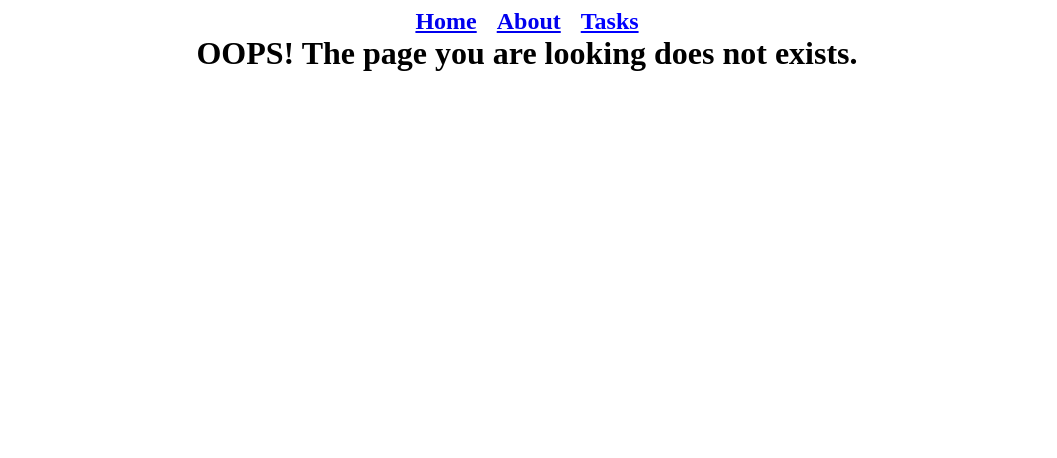
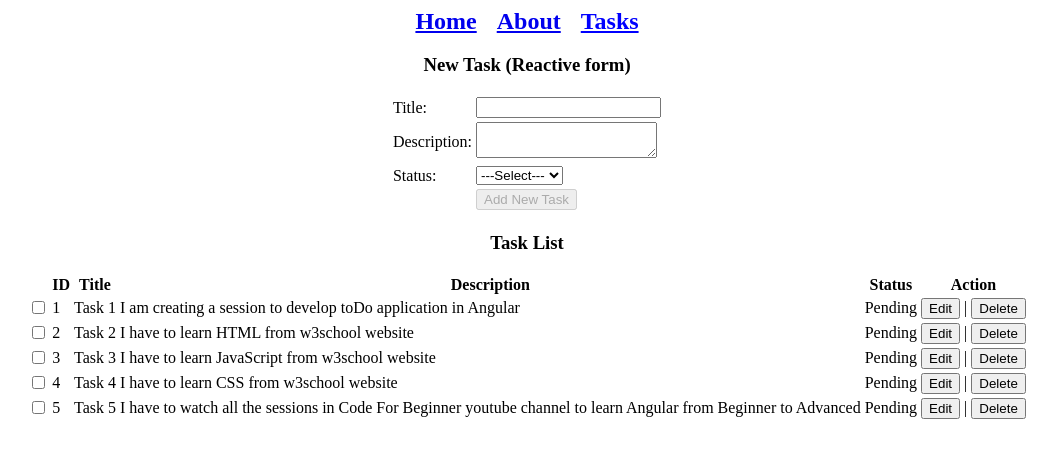
Before and after one commit to uniyaldeepak49/task-manager, an Angular app: page /task-list/1 in a window 1280 px wide. Shown: the top 458 px of the page, without its empty margins (113-1170 px from the left). Built offline with nearby package versions, Linux system fonts and the light colour scheme.

Commit message:
Implementation of add/edit task Route Parameters on Part 8 Roadmap

```diff
--- a/src/app/app.routes.ts
+++ b/src/app/app.routes.ts
@@ -23,6 +23,10 @@ export const routes: Routes = [
     component: TaskList,
   },
   {
+    path: 'task-list/:id',
+    component: TaskList,
+  },
+  {
     path: '**',
     component: NotFound,
   },
--- a/src/app/components/add-new-task-reactive-forms/add-new-task-reactive-forms.html
+++ b/src/app/components/add-new-task-reactive-forms/add-new-task-reactive-forms.html
@@ -1,4 +1,8 @@
+@if(id()){
+<h3>Edit Task (Reactive form)</h3>
+} @else {
 <h3>New Task (Reactive form)</h3>
+}
 
 <form [formGroup]="taskFormGroup" (ngSubmit)="onSubmit()">
   <table>
@@ -48,9 +52,9 @@
     <tr>
       <td></td>
       <td>
-        <button type="submit" [disabled]="taskFormGroup.invalid">Submit</button>
-        {{ submittedTask | json }}
-        {{ task | json }}
+        @if(id()){
+        <button type="submit" [disabled]="taskFormGroup.invalid">Edit Task</button>
+        } @else { <button type="submit" [disabled]="taskFormGroup.invalid">Add New Task</button>}
       </td>
     </tr>
   </table>
--- a/src/app/components/add-new-task-reactive-forms/add-new-task-reactive-forms.ts
+++ b/src/app/components/add-new-task-reactive-forms/add-new-task-reactive-forms.ts
@@ -1,4 +1,4 @@
-import { Component } from '@angular/core';
+import { Component, input, OnInit, output } from '@angular/core';
 import {
   ReactiveFormsModule,
   UntypedFormControl,
@@ -7,6 +7,8 @@ import {
 } from '@angular/forms';
 import { Task, Status } from '../../interfaces/task';
 import { CommonModule } from '@angular/common';
+import { TaskService } from '../../services/task-service';
+import { Title } from '@angular/platform-browser';
 
 @Component({
   selector: 'code-for-beginners-add-new-task-reactive-forms',
@@ -14,8 +16,10 @@ import { CommonModule } from '@angular/common';
   templateUrl: './add-new-task-reactive-forms.html',
   styleUrl: './add-new-task-reactive-forms.css',
 })
-export class AddNewTaskReactiveForms {
-  submittedTask: Task | null = null;
+export class AddNewTaskReactiveForms implements OnInit {
+  readonly id = input<number>();
+  readonly tasks = input<Task[]>();
+
   task: Task = {
     id: 0,
     title: '',
@@ -28,6 +32,21 @@ export class AddNewTaskReactiveForms {
     status: new UntypedFormControl('', Validators.required),
   });
 
+  addNewTaskEvent = output<Task>();
+
+  ngOnInit(): void {
+    debugger;
+    if (this.id()) {
+      // Editable is required
+      const task: Task | undefined = this.tasks()?.find((task: Task) => task.id === this.id());
+      this.taskFormGroup.patchValue({
+        title: task?.title,
+        description: task?.description,
+        status: task?.status,
+      });
+    }
+  }
+
   get form() {
     return this.taskFormGroup.controls;
   }
@@ -37,13 +56,11 @@ export class AddNewTaskReactiveForms {
    */
   onSubmit(): void {
     if (this.taskFormGroup.valid) {
-      this.submittedTask = this.task; // made same reference of task property in submittedTask property
-      this.submittedTask = { ...this.task }; // create a shallow copy of task property in submittedTask property
-
-      this.submittedTask.title = 'deepak uniyal';
-
-      console.log('submitted Task', this.submittedTask);
-      console.log('original task', this.task);
+      if (!this.id()) {
+        this.addNewTaskEvent.emit(this.taskFormGroup.value);
+      } else {
+        // Fire the edit task event
+      }
     }
   }
 }
--- a/src/app/components/task-list/task-item/task-item.html
+++ b/src/app/components/task-list/task-item/task-item.html
@@ -23,5 +23,6 @@
   {{ task().status }}
 </td>
 <td>
+  <button type="Edit" (click)="onEditTask(task().id)">Edit</button> |
   <button type="button" (click)="onDeleteTask(task().id)">Delete</button>
 </td>
--- a/src/app/components/task-list/task-item/task-item.ts
+++ b/src/app/components/task-list/task-item/task-item.ts
@@ -12,6 +12,8 @@ export class TaskItem {
   readonly task = input.required<Task>();
   onTaskCompleteEvent = output<Task>();
   onDeleteTaskEvent = output<number>();
+  onEditTaskEvent = output<number>();
+
   // @Output() onTaskCompleteEvent = new EventEmitter<Task>(); // Output property
   // @Output() onDeleteTaskEvent = new EventEmitter<number>(); // Output property
 
@@ -29,4 +31,11 @@ export class TaskItem {
   onDeleteTask(id: number): void {
     this.onDeleteTaskEvent.emit(id);
   }
+  /**
+   * On task edit event emitted.
+   * @param id
+   */
+  onEditTask(id: number): void {
+    this.onEditTaskEvent.emit(id);
+  }
 }
--- a/src/app/components/task-list/task-list.html
+++ b/src/app/components/task-list/task-list.html
@@ -1,7 +1,18 @@
 <div align="center">
   <!--Template Driven form-->
   <!-- <code-for-beginners-add-new-task-template-driven></code-for-beginners-add-new-task-template-driven> -->
-  <code-for-beginners-add-new-task-reactive-forms></code-for-beginners-add-new-task-reactive-forms>
+
+  @if(id > 0){
+  <code-for-beginners-add-new-task-reactive-forms
+    (addNewTaskEvent)="onAddNewTask($event)"
+    [tasks]="tasks"
+    [id]="id"
+  ></code-for-beginners-add-new-task-reactive-forms>
+  } @else {
+  <code-for-beginners-add-new-task-reactive-forms
+    (addNewTaskEvent)="onAddNewTask($event)"
+  ></code-for-beginners-add-new-task-reactive-forms>
+  }
 </div>
 
 <div align="center">
@@ -35,7 +46,8 @@
         [class.completed]="task.status === taskStatus.COMPLETED"
         [task]="task"
         (onTaskCompleteEvent)="onTaskComplete($event)"
-        (onDeleteTaskEvent)="deleteTask($event)"
+        (onDeleteTaskEvent)="onDeleteTask($event)"
+        (onEditTaskEvent)="onEditTask($event)"
       ></tr>
 
       } } @else {
--- a/src/app/components/task-list/task-list.ts
+++ b/src/app/components/task-list/task-list.ts
@@ -16,6 +16,7 @@ export class TaskList {
   taskTitle: string = 'Task title 1';
   tasks: Task[] = [];
   taskStatus = Status;
+  id: number = 0;
 
   private taskService = inject(TaskService);
   // private taskService: TaskService
@@ -29,7 +30,7 @@ export class TaskList {
    * @param id
    * @returns {void}
    */
-  deleteTask(id: number): void {
+  onDeleteTask(id: number): void {
     this.tasks = this.taskService.deleteTask(this.tasks, id);
   }
   /**
@@ -40,4 +41,32 @@ export class TaskList {
   onTaskComplete(task: Task): void {
     task.status = task.status === Status.PENDING ? Status.COMPLETED : Status.PENDING;
   }
+  /**
+   * On Add new task
+   * @param newTask
+   */
+  onAddNewTask(newTask: Task): void {
+    const id: number = this.getIncrementedId();
+    newTask.id = id;
+    this.tasks.push(newTask);
+  }
+
+  /**
+   * Returns max ID
+   * @returns {number}
+   */
+  getIncrementedId(): number {
+    return this.tasks.length ? Math.max(...this.tasks.map((task) => task.id)) + 1 : 1;
+    // let id: number = 0;
+    // if (this.tasks.length) {
+    //   id = Math.max(...this.tasks.map((task) => task.id)) + 1; // [1,2,3,4,5] ==> 1,2,3,4,5
+    // } else {
+    //   id = 1;
+    // }
+
+    // return id;
+  }
+  onEditTask(id: number): void {
+    this.id = id;
+  }
 }
```
